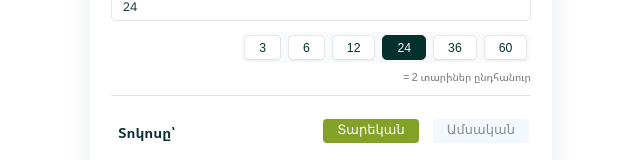
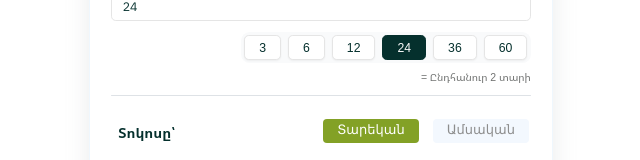
Before and after one commit to Narekkk2000/loan-calculator-real, a Vue app: page / in a window 1280 px wide. Shown: the part 240-400 px from the top of the page, without its empty margins (319-959 px from the left). Built offline with nearby package versions, Linux system fonts and the light colour scheme; the HTML template or start-up script is replaced by a standard one.

Commit message:
changed month/year labels

```diff
--- a/src/composables/features/loan/useLoanTerm.ts
+++ b/src/composables/features/loan/useLoanTerm.ts
@@ -68,8 +68,8 @@ export const useLoanTerm = () => {
 
     const termHint = computed(() =>
         store.loanTermUnit === 'months'
-            ? `= ${Math.round(store.totalMonths / 12 * 10) / 10} տարիներ ընդհանուր`
-            : `= ${store.totalMonths} ամիսների ընդհանուր`
+            ? `= Ընդհանուր  ${Math.round(store.totalMonths / 12 * 10) / 10}  տարի`
+            : `= Ընդհանուր  ${store.totalMonths}  ամիս`
     )
 
     return {
```
